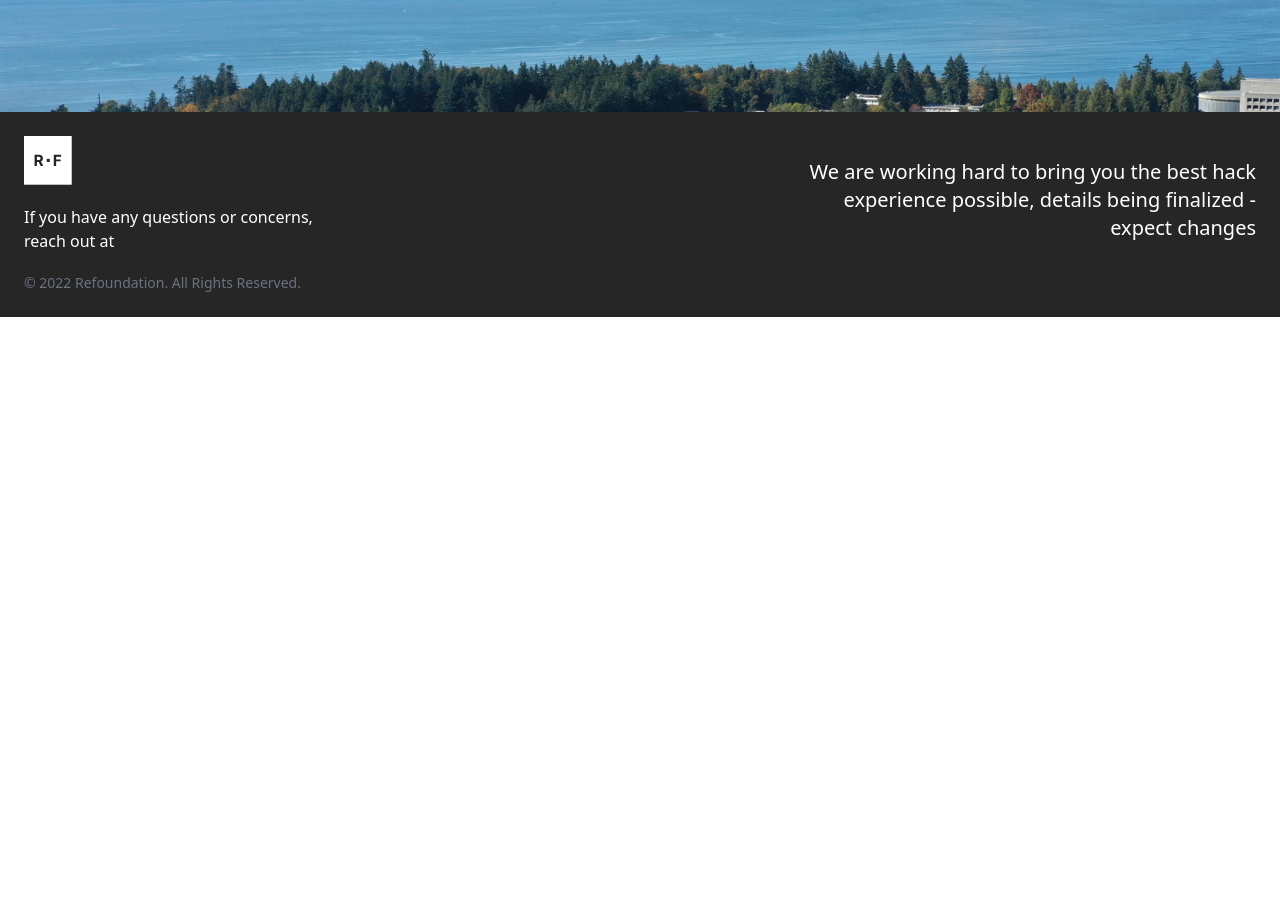
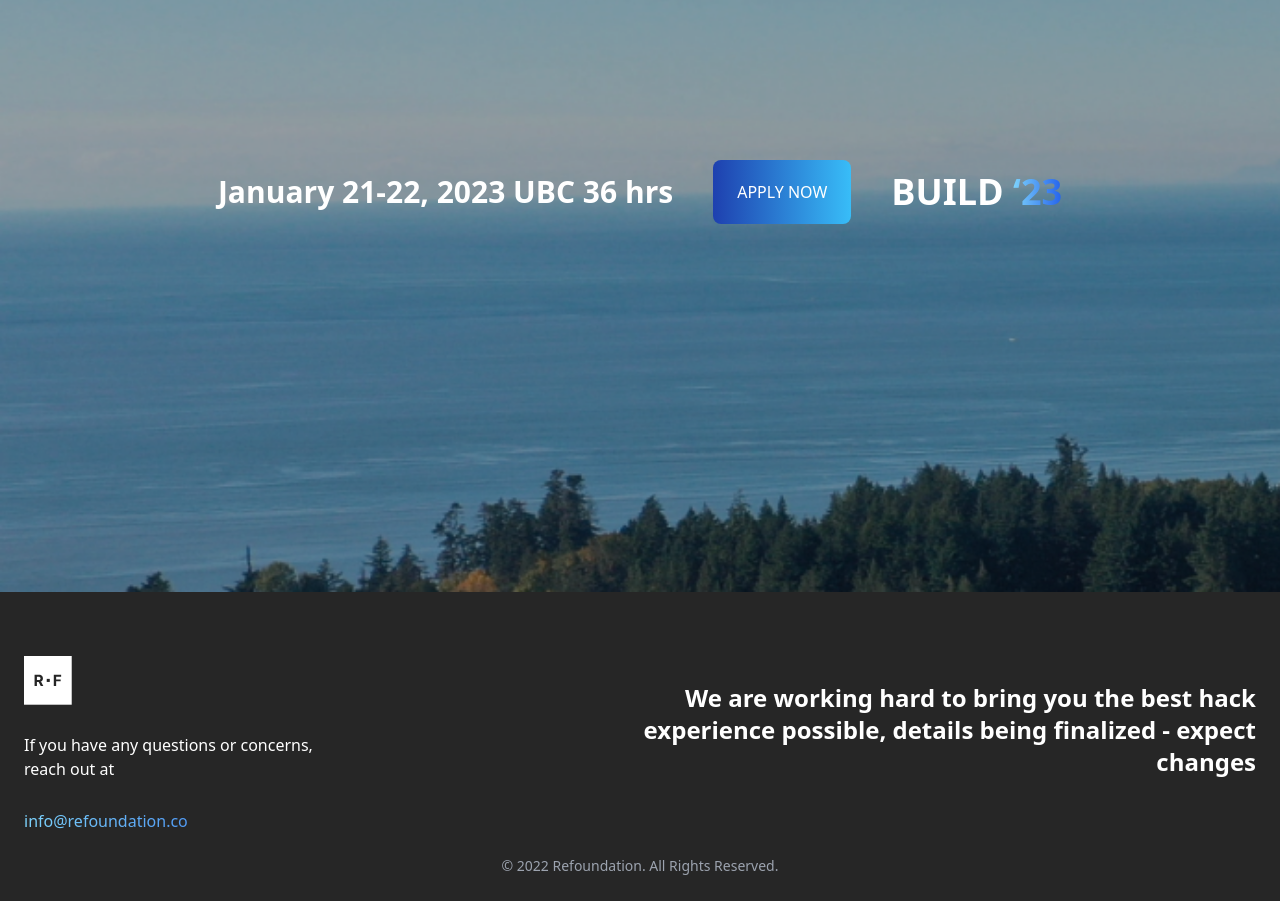
Before and after one commit to jerryq0101/BUILD-23-website, a Next.js app in the folder src/: page / in a window 1280 px wide. Shown: the part 3800-4701 px from the top of the page. Before the commit the page ends 4117 px from the top, so only its background shows below. Built offline with nearby package versions, Linux system fonts and the light colour scheme.

Commit message:
footer + apply

```diff
--- a/src/pages/index.js
+++ b/src/pages/index.js
@@ -21,7 +21,7 @@ export default function Home() {
             <div className="pt-10">
               <Link
                 href="/"
-                className="py-5 px-6 transition-colors bg-gradient-to-r from-blue-800 to-sky-400 font-medium text-white rounded-lg hover:bg-gray-100 disabled:opacity-50"
+                className="py-5 px-6 font-bold font-2xl transition-colors bg-gradient-to-r from-blue-800 to-sky-400 font-medium text-white rounded-lg hover:bg-gray-100 disabled:opacity-50"
               >
                 APPLY NOW
               </Link>
@@ -52,7 +52,7 @@ export default function Home() {
       <div className="flex items-center justify-center h-screen pb-40">
         tracks
       </div>
-      <div className="flex justify-center h-screen">
+      <div className="flex justify-center h-screen pb-40">
         <div>
           <p className="text-center text-6xl">Frequently Asked Questions</p>
           <div className="pt-10 flex flex-wrap flex-grow flex-col">
@@ -90,9 +90,25 @@ export default function Home() {
           </p>
         </div>
       </div>
-      <div className="flex items-center justify-center h-80 bg-[url('/splash.png')] bg-cover">
-        <div>
-          <p className="text-center text-4xl text-white">APPLY NOW</p>
+      <div className="flex h-80 bg-[url('/splash.png')] bg-cover flex-col h-screen">
+        <div className="backdrop-brightness-20 bg-black/30 flex h-full w-full">
+          <div className="flex-1 h-full items-center justify-center flex">
+            <p className="text-center text-3xl text-white font-semibold pr-10">
+              January 21-22, 2023 UBC 36 hrs
+            </p>
+            <Link
+              href="/"
+              className="py-5 px-6 font-bold font-2xl transition-colors bg-gradient-to-r from-blue-800 to-sky-400 font-medium text-white rounded-lg hover:bg-gray-100 disabled:opacity-50"
+            >
+              APPLY NOW
+            </Link>
+            <p className="text-4xl font-semibold text-white pl-10">
+              BUILD{" "}
+              <span className="font-bold text-transparent bg-clip-text transition-colors bg-gradient-to-r to-blue-600 from-sky-300">
+                ‘23
+              </span>
+            </p>
+          </div>
         </div>
       </div>
       <Footer></Footer>
--- a/src/partials/footer.js
+++ b/src/partials/footer.js
@@ -6,23 +6,26 @@ export default function Footer() {
     <footer className="p-4 bg-neutral-800 sm:p-6 ">
       <div className="mx-auto max-w-screen-xl">
         <div className="md:flex md:justify-between">
-          <div className="mb-6 md:mb-0">
+          <div className="mb-6 md:mb-0 pt-10">
             <Link href="/" className="flex items-center">
               <Image src="/logo2.svg" alt="Logo" width={48} height={48} />
             </Link>
-            <p className="text-white py-5 max-w-xs">
+            <p className="text-white py-7 max-w-xs">
               If you have any questions or concerns, reach out at
             </p>
+            <p className="text-transparent bg-clip-text transition-colors bg-gradient-to-r to-blue-600 from-sky-300 pb-5">
+              info@refoundation.co
+            </p>
           </div>
-          <div className="flex items-center justify-center pb-2 text-center max-w-md md:text-right">
-            <p className="text-xl text-white">
+          <div className="flex items-center justify-center pb-2 text-center max-w-2xl md:text-right">
+            <p className="text-2xl text-white font-semibold">
               We are working hard to bring you the best hack experience
               possible, details being finalized - expect changes
             </p>
           </div>
         </div>
-        <div className="sm:flex sm:items-center sm:justify-between">
-          <span className="text-sm text-gray-500 sm:text-center dark:text-gray-400">
+        <div className="text-center">
+          <span className="text-sm text-gray-400 text-center">
             © 2022 Refoundation. All Rights Reserved.
           </span>
         </div>
```
